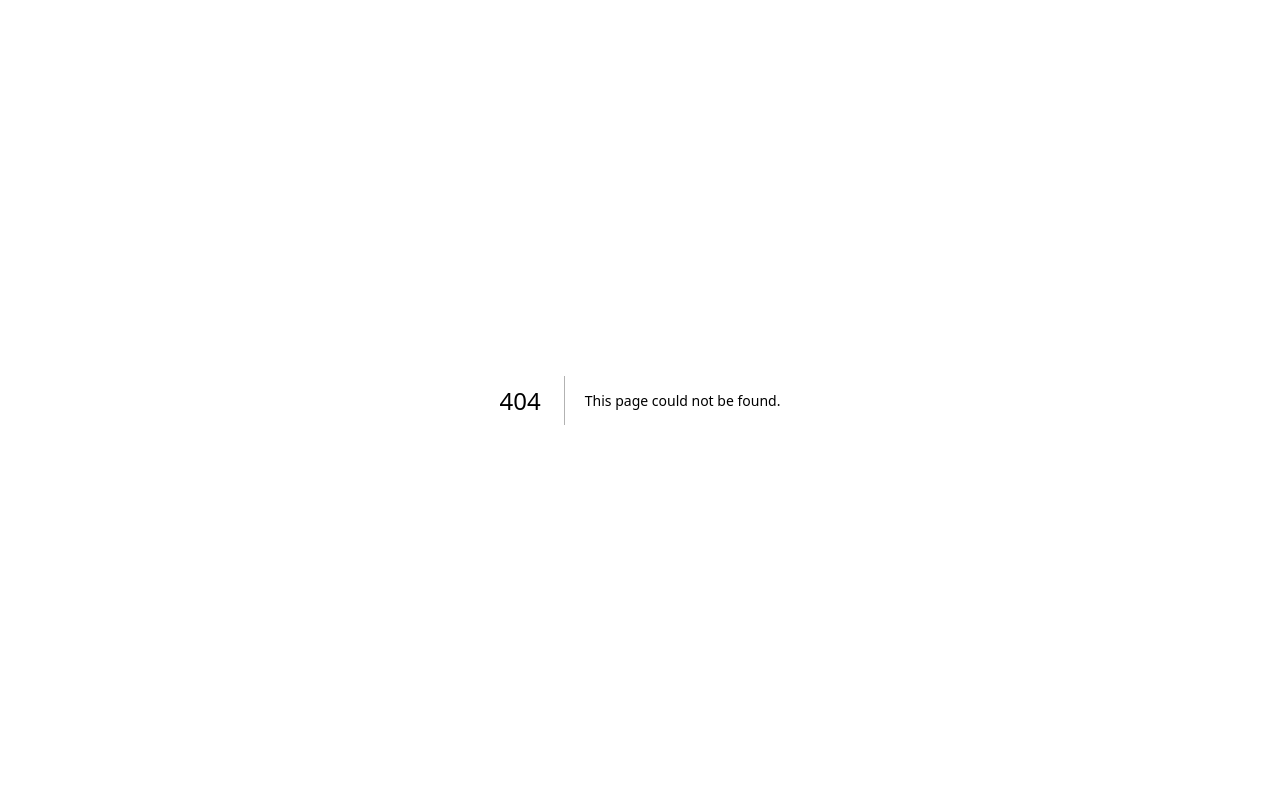
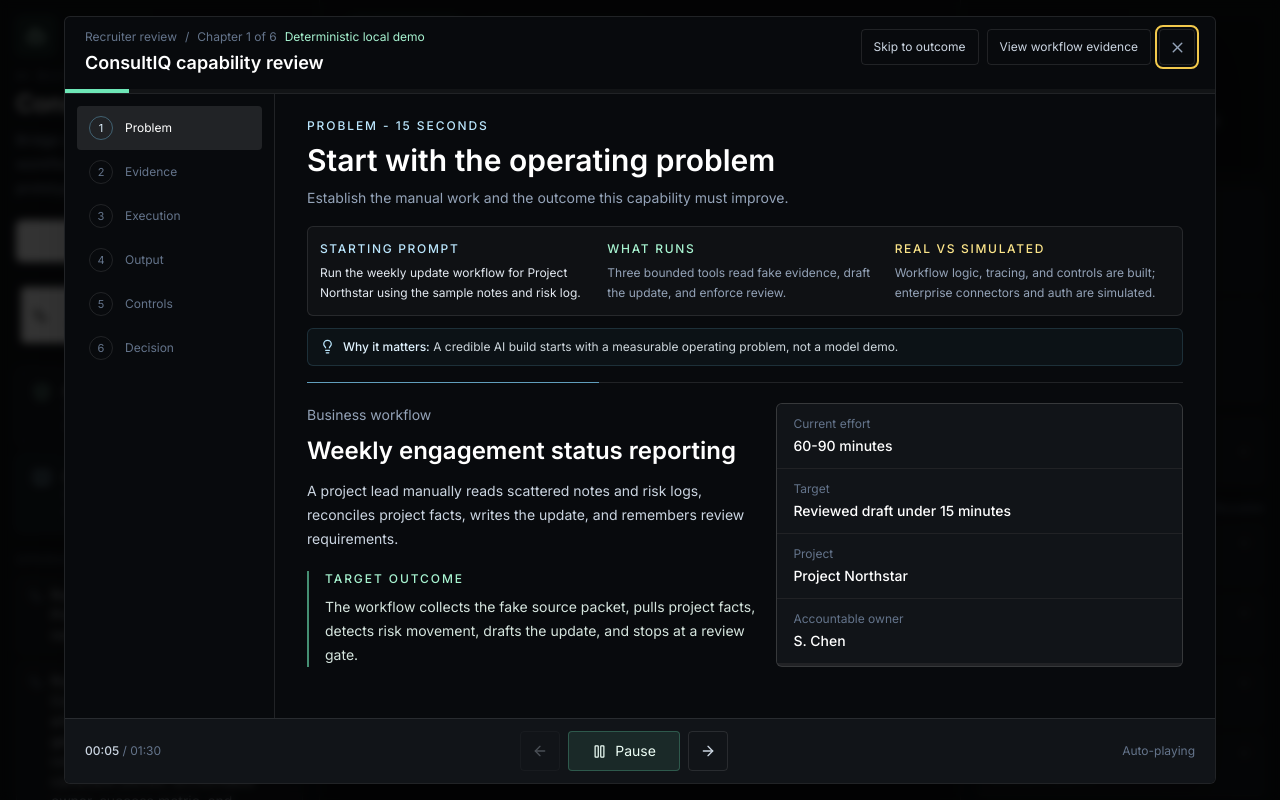
Before and after one commit to SalimFraj/consultiq, a Next.js app: page /review in a window 1280 px wide. Before the commit this address had no page. Built offline with nearby package versions, Linux system fonts and the light colour scheme.

Commit message:
Polish recruiter demo walkthrough

```diff
--- a/app/components/ChatMessage.tsx
+++ b/app/components/ChatMessage.tsx
@@ -2,9 +2,9 @@ import CapabilityCandidatePacket from "./CapabilityCandidatePacket";
 import DocumentPreview from "./DocumentPreview";
 import ToolCallIndicator from "./ToolCallIndicator";
 import WorkflowRunCard, { getWeeklyWorkflowEvent } from "./WorkflowRunCard";
-import type { ReviewerDemoPayload } from "@/lib/reviewerDemo";
+import { REVIEWER_DEMO_PROMPT, type ReviewerDemoPayload } from "@/lib/reviewerDemo";
 import type { AssistantMetadata, ToolEvent } from "@/lib/types";
-import { AlertTriangle, Bot, CheckCircle2, RotateCcw, UserRound } from "lucide-react";
+import { AlertTriangle, Bot, CheckCircle2, GitBranch, RotateCcw, TerminalSquare, UserRound } from "lucide-react";
 
 export type UIMessage = {
   id: string;
@@ -54,7 +54,10 @@ export default function ChatMessage({ message, onReplayReviewer }: ChatMessagePr
   const workflowEvent = isAssistant ? getWeeklyWorkflowEvent(message.toolEvents ?? []) : undefined;
 
   return (
-    <article className={`flex min-w-0 ${isAssistant ? "justify-start" : "justify-end"} ${isAssistant ? "animate-slide-in-left" : "animate-slide-in-right"}`}>
+    <article
+      data-reviewer-evidence={message.guidedReview ? "true" : undefined}
+      className={`flex min-w-0 ${isAssistant ? "justify-start" : "justify-end"} ${isAssistant ? "animate-slide-in-left" : "animate-slide-in-right"}`}
+    >
       <div className={`min-w-0 rounded-md border px-3 py-4 sm:px-4 ${isAssistant ? "w-full max-w-3xl border-white/10 bg-ink-850" : "max-w-[92%] border-slate-500/30 bg-slate-800 sm:max-w-3xl"}`}>
         <div className="mb-3 flex flex-wrap items-center justify-between gap-2">
           <p className="inline-flex items-center gap-2 text-xs font-medium uppercase tracking-[0.18em] text-slate-400">
@@ -72,6 +75,33 @@ export default function ChatMessage({ message, onReplayReviewer }: ChatMessagePr
             </button>
           ) : null}
         </div>
+
+        {message.guidedReview ? (
+          <section className="mb-3 rounded-md border border-sky-300/20 bg-sky-300/[0.05] p-3">
+            <div className="flex flex-wrap items-start justify-between gap-3">
+              <div>
+                <p className="inline-flex items-center gap-2 text-xs font-medium uppercase tracking-[0.18em] text-sky-100">
+                  <TerminalSquare size={14} aria-hidden="true" />
+                  Reviewer Evidence Packet
+                </p>
+                <h3 className="mt-1 text-base font-semibold text-white">The demo starts from a bounded workflow prompt.</h3>
+              </div>
+              <span className="rounded-full border border-emerald-300/20 bg-emerald-300/10 px-2.5 py-1 text-xs text-emerald-100">Local deterministic demo</span>
+            </div>
+            <p className="mt-3 rounded border border-white/10 bg-ink-950/55 px-3 py-2 text-sm leading-6 text-slate-200">
+              {REVIEWER_DEMO_PROMPT}
+            </p>
+            <div className="mt-3 grid gap-2 text-xs leading-5 text-slate-400 sm:grid-cols-3">
+              <p><span className="font-medium text-slate-200">Runs:</span> source retrieval, weekly-update workflow, compliance check.</p>
+              <p><span className="font-medium text-slate-200">Built:</span> tool orchestration, evidence tracing, review gate, local eval signals.</p>
+              <p><span className="font-medium text-slate-200">Simulated:</span> enterprise connectors, auth, durable approval storage.</p>
+            </div>
+            <p className="mt-3 inline-flex items-start gap-2 text-xs leading-5 text-sky-50/85">
+              <GitBranch size={14} className="mt-0.5 shrink-0 text-sky-200" aria-hidden="true" />
+              Hiring signal: full-stack workflow design, deterministic controls, auditability, frontend UX, and production-gap awareness.
+            </p>
+          </section>
+        ) : null}
 
         {message.flags?.humanReviewRequired || message.flags?.complianceWarning || message.flags?.uncertainty ? (
           <div className="mb-3 rounded-md border border-amber-300/25 bg-amber-300/10 px-3 py-2 text-sm text-amber-50">
--- a/app/components/RecruiterReviewInvite.tsx
+++ b/app/components/RecruiterReviewInvite.tsx
@@ -1,16 +1,17 @@
 "use client";
 
 import { useEffect, useRef } from "react";
-import { ArrowRight, Clock3, Eye, GitBranch, ShieldCheck, X } from "lucide-react";
+import { ArrowRight, Clock3, Eye, FastForward, GitBranch, ShieldCheck, TerminalSquare, X } from "lucide-react";
 
 type RecruiterReviewInviteProps = {
   open: boolean;
   onStart: () => void;
+  onSkipToOutcome: () => void;
   onExplore: () => void;
   onClose: () => void;
 };
 
-export default function RecruiterReviewInvite({ open, onStart, onExplore, onClose }: RecruiterReviewInviteProps) {
+export default function RecruiterReviewInvite({ open, onStart, onSkipToOutcome, onExplore, onClose }: RecruiterReviewInviteProps) {
   const closeButtonRef = useRef<HTMLButtonElement>(null);
 
   useEffect(() => {
@@ -36,7 +37,7 @@ export default function RecruiterReviewInvite({ open, onStart, onExplore, onClos
         role="dialog"
         aria-modal="true"
         aria-labelledby="recruiter-review-title"
-        className="w-full max-w-xl overflow-hidden rounded-md border border-sky-300/20 bg-ink-900 shadow-2xl"
+        className="w-full max-w-2xl overflow-hidden rounded-md border border-sky-300/20 bg-ink-900 shadow-2xl"
       >
         <div className="flex items-start justify-between gap-4 border-b border-white/10 px-5 py-4">
           <div>
@@ -61,8 +62,20 @@ export default function RecruiterReviewInvite({ open, onStart, onExplore, onClos
 
         <div className="px-5 py-5">
           <p className="text-sm leading-6 text-slate-300">
-            Follow one real workflow run from scattered project evidence to a governed recommendation. Every claim, tool call, control, and production gap stays inspectable.
+            A local demo workflow turns fake Project Northstar notes and risks into a reviewed weekly update, with source tracing, bounded tools, and a human approval gate.
           </p>
+          <div className="mt-4 rounded-md border border-sky-300/20 bg-sky-300/[0.05] p-3">
+            <p className="inline-flex items-center gap-2 text-xs font-medium uppercase tracking-[0.16em] text-sky-100">
+              <TerminalSquare size={14} aria-hidden="true" />
+              Starting prompt
+            </p>
+            <p className="mt-2 text-sm leading-6 text-slate-200">
+              Run the weekly update workflow for Project Northstar using the sample notes and risk log.
+            </p>
+            <p className="mt-2 text-xs leading-5 text-slate-500">
+              Demo data only. The tool layer, evidence tracing, deterministic policy checks, review gate, and eval signals are implemented; enterprise connectors, auth, and durable approval storage are simulated.
+            </p>
+          </div>
           <div className="mt-5 divide-y divide-white/10 border-y border-white/10">
             {[
               [Eye, "Trace the evidence", "Open generated claims and inspect the exact notes, risks, and decisions behind them."],
@@ -87,6 +100,15 @@ export default function RecruiterReviewInvite({ open, onStart, onExplore, onClos
           <button type="button" onClick={onExplore} className="min-h-11 px-3 text-sm text-slate-400 hover:text-white">
             Explore the workbench
           </button>
+          <div className="flex flex-col gap-2 sm:flex-row">
+            <button
+              type="button"
+              onClick={onSkipToOutcome}
+              className="inline-flex min-h-11 items-center justify-center gap-2 rounded border border-white/15 px-4 text-sm text-slate-200 hover:bg-white/10"
+            >
+              <FastForward size={15} aria-hidden="true" />
+              Skip to outcome
+            </button>
             <button
               type="button"
               onClick={onStart}
@@ -95,6 +117,7 @@ export default function RecruiterReviewInvite({ open, onStart, onExplore, onClos
               Start guided review
               <ArrowRight size={16} aria-hidden="true" />
             </button>
+          </div>
         </footer>
       </section>
     </div>
--- a/app/components/ReviewerWalkthrough.tsx
+++ b/app/components/ReviewerWalkthrough.tsx
@@ -2,6 +2,7 @@
 
 import { useCallback, useEffect, useRef, useState } from "react";
 import {
+  REVIEWER_DEMO_PROMPT,
   createReviewerDecision,
   reviewerTakeaways,
   type ReviewerDecisionRecord,
@@ -26,6 +27,7 @@ type ReviewerWalkthroughProps = {
   loading: boolean;
   demo?: ReviewerDemoPayload;
   error?: string;
+  startAtOutcome?: boolean;
   onClose: () => void;
   onRetry: () => void;
   onOpenEvidence: () => void;
@@ -41,7 +43,7 @@ function readDecisions(runId: string) {
   }
 }
 
-export default function ReviewerWalkthrough({ open, loading, demo, error, onClose, onRetry, onOpenEvidence }: ReviewerWalkthroughProps) {
+export default function ReviewerWalkthrough({ open, loading, demo, error, startAtOutcome = false, onClose, onRetry, onOpenEvidence }: ReviewerWalkthroughProps) {
   const [elapsedSeconds, setElapsedSeconds] = useState(0);
   const [playing, setPlaying] = useState(true);
   const [decisions, setDecisions] = useState<ReviewerDecisionRecord[]>([]);
@@ -52,8 +54,8 @@ export default function ReviewerWalkthrough({ open, loading, demo, error, onClos
 
   useEffect(() => {
     if (!open) return;
-    setElapsedSeconds(0);
-    setPlaying(true);
+    setElapsedSeconds(startAtOutcome ? reviewerElapsedForStage(reviewerStages.length - 1) : 0);
+    setPlaying(!startAtOutcome);
     setDecisions(demo ? readDecisions(demo.runId) : []);
     const previousOverflow = document.body.style.overflow;
     document.body.style.overflow = "hidden";
@@ -61,7 +63,7 @@ export default function ReviewerWalkthrough({ open, loading, demo, error, onClos
     return () => {
       document.body.style.overflow = previousOverflow;
     };
-  }, [demo, open]);
+  }, [demo, open, startAtOutcome]);
 
   useEffect(() => {
     if (!open || loading || !demo || error || !playing || complete) return;
@@ -127,7 +129,7 @@ export default function ReviewerWalkthrough({ open, loading, demo, error, onClos
             <div className="min-w-0">
               <div className="flex flex-wrap items-center gap-2 text-xs text-slate-500">
                 <span>Recruiter review</span><span aria-hidden="true">/</span><span>Chapter {stageIndex + 1} of {reviewerStages.length}</span>
-                {demo ? <span className="text-emerald-200">Structured run</span> : null}
+                {demo ? <span className="text-emerald-200">Deterministic local demo</span> : null}
               </div>
               <h2 id="reviewer-walkthrough-title" className="mt-1 truncate text-base font-semibold text-white sm:text-lg">
                 ConsultIQ capability review
@@ -135,9 +137,14 @@ export default function ReviewerWalkthrough({ open, loading, demo, error, onClos
             </div>
             <div className="flex shrink-0 items-center gap-2">
               {demo ? (
-                <button type="button" onClick={onOpenEvidence} className="hidden min-h-9 items-center rounded border border-white/10 px-3 text-xs text-slate-300 hover:bg-white/10 sm:inline-flex">
-                  Full evidence
-                </button>
+                <>
+                  <button type="button" onClick={() => moveToStage(reviewerStages.length - 1)} className="hidden min-h-9 items-center rounded border border-white/10 px-3 text-xs text-slate-300 hover:bg-white/10 sm:inline-flex">
+                    Skip to outcome
+                  </button>
+                  <button type="button" onClick={onOpenEvidence} className="hidden min-h-9 items-center rounded border border-white/10 px-3 text-xs text-slate-300 hover:bg-white/10 sm:inline-flex">
+                    View workflow evidence
+                  </button>
+                </>
               ) : null}
               <button ref={closeButtonRef} type="button" onClick={onClose} className="flex h-9 w-9 items-center justify-center rounded border border-white/10 text-slate-400 hover:bg-white/10 hover:text-white" aria-label="Close reviewer walkthrough">
                 <X size={17} />
@@ -193,6 +200,22 @@ export default function ReviewerWalkthrough({ open, loading, demo, error, onClos
                     <p className="text-xs font-medium uppercase tracking-[0.16em] text-sky-200">{stage.shortLabel} - {REVIEWER_STAGE_SECONDS} seconds</p>
                     <h3 className="mt-2 text-2xl font-semibold text-white sm:text-3xl">{stage.title}</h3>
                     <p className="mt-2 max-w-3xl text-sm leading-6 text-slate-400">{stage.description}</p>
+                    {stageIndex === 0 ? (
+                      <div className="mt-4 grid gap-3 rounded-md border border-white/10 bg-white/[0.03] p-3 text-xs leading-5 text-slate-400 sm:grid-cols-3">
+                        <div>
+                          <p className="font-medium uppercase tracking-[0.14em] text-sky-200">Starting prompt</p>
+                          <p className="mt-1 text-slate-200">{REVIEWER_DEMO_PROMPT}</p>
+                        </div>
+                        <div>
+                          <p className="font-medium uppercase tracking-[0.14em] text-emerald-200">What runs</p>
+                          <p className="mt-1">Three bounded tools read fake evidence, draft the update, and enforce review.</p>
+                        </div>
+                        <div>
+                          <p className="font-medium uppercase tracking-[0.14em] text-amber-200">Real vs simulated</p>
+                          <p className="mt-1">Workflow logic, tracing, and controls are built; enterprise connectors and auth are simulated.</p>
+                        </div>
+                      </div>
+                    ) : null}
                     <div className="mt-3 flex gap-2 rounded-md border border-sky-300/15 bg-sky-300/[0.04] px-3 py-2">
                       <Lightbulb size={15} className="mt-0.5 shrink-0 text-sky-200" aria-hidden="true" />
                       <p className="text-xs leading-5 text-sky-50/85"><span className="font-medium text-sky-100">Why it matters:</span> {reviewerTakeaways[stageIndex]}</p>
@@ -217,7 +240,10 @@ export default function ReviewerWalkthrough({ open, loading, demo, error, onClos
                   </button>
                   <button type="button" onClick={() => moveToStage(stageIndex + 1)} disabled={stageIndex === reviewerStages.length - 1} className="flex h-10 w-10 items-center justify-center rounded border border-white/10 text-slate-300 hover:bg-white/10 disabled:cursor-not-allowed disabled:opacity-30" aria-label="Next chapter"><ArrowRight size={16} /></button>
                 </div>
-                <button type="button" onClick={onOpenEvidence} className="inline-flex min-h-10 items-center rounded border border-white/10 px-3 text-xs text-slate-300 hover:bg-white/10 sm:hidden">Evidence</button>
+                <div className="flex gap-2">
+                  <button type="button" onClick={() => moveToStage(reviewerStages.length - 1)} className="inline-flex min-h-10 items-center rounded border border-white/10 px-3 text-xs text-slate-300 hover:bg-white/10 sm:hidden">Outcome</button>
+                  <button type="button" onClick={onOpenEvidence} className="inline-flex min-h-10 items-center rounded border border-white/10 px-3 text-xs text-slate-300 hover:bg-white/10 sm:hidden">Evidence</button>
+                </div>
                 <div className="hidden w-24 text-right text-xs text-slate-500 sm:block">{playing && !complete ? "Auto-playing" : complete ? "Complete" : "Paused"}</div>
               </div>
             </footer>
--- a/app/lib/reviewerDemo.ts
+++ b/app/lib/reviewerDemo.ts
@@ -22,6 +22,8 @@ export type ReviewerDemoResponse = {
   flags: { uncertainty: boolean; complianceWarning: boolean; humanReviewRequired: boolean };
   review: ReviewerDemoPayload;
 };
+
+export const REVIEWER_DEMO_PROMPT = "Run the weekly update workflow for Project Northstar using the sample notes and risk log.";
 
 export const reviewerTakeaways = [
   "A credible AI build starts with a measurable operating problem, not a model demo.",
@@ -73,7 +75,7 @@ export function createReviewerDecision(runId: string, decision: ReviewerDecision
 }
 
 export function createReviewerDemo(): ReviewerDemoResponse {
-  const prompt = "Run the weekly update workflow for Project Northstar using the sample notes and risk log.";
+  const prompt = REVIEWER_DEMO_PROMPT;
   const plan = createDeterministicToolPlan(prompt, "workflow");
   const walkthrough = buildReviewerWalkthrough(plan.toolEvents);
   if (!walkthrough) throw new Error("The reviewer demo could not assemble structured workflow evidence.");
@@ -111,7 +113,7 @@ export function createReviewerDemo(): ReviewerDemoResponse {
   };
 
   return {
-    message: "# Guided Reviewer Demo\n\nThe structured reviewer path executed the Northstar workflow and produced traceable evidence, a governed draft, and a conditional internal-MVP recommendation.",
+    message: "# Reviewer Evidence Packet\n\nStarting prompt: Run the weekly update workflow for Project Northstar using the sample notes and risk log.\n\nThe local deterministic workflow executed the Northstar source packet, produced traceable evidence, generated a governed draft, and stopped at a human review gate.",
     toolEvents: plan.toolEvents,
     metadata: {
       model: "reviewer-demo: deterministic workflow",
--- a/app/page.tsx
+++ b/app/page.tsx
@@ -73,6 +73,7 @@ export default function Home() {
     loading: boolean;
     demo?: ReviewerDemoPayload;
     error?: string;
+    startAtOutcome?: boolean;
   }>({ open: false, loading: false });
   const [composerFocusToken, setComposerFocusToken] = useState(0);
   const scrollAreaRef = useRef<HTMLDivElement | null>(null);
@@ -80,7 +81,7 @@ export default function Home() {
   const hasHydratedRef = useRef(false);
   const shouldAutoScrollRef = useRef(false);
   const recruiterEntryHandledRef = useRef(false);
-  const runReviewerDemoRef = useRef<() => Promise<void>>(async () => {});
+  const runReviewerDemoRef = useRef<(options?: { startAtOutcome?: boolean }) => Promise<void>>(async () => {});
 
   useEffect(() => {
     const stored = window.localStorage.getItem(STORAGE_KEY);
@@ -239,13 +240,14 @@ export default function Home() {
     }
   };
 
-  const runReviewerDemo = async () => {
+  const runReviewerDemo = async (options: { startAtOutcome?: boolean } = {}) => {
     if (loading || !activeConversation) return;
+    const startAtOutcome = options.startAtOutcome ?? false;
     const userMessage: UIMessage = { id: newId("msg"), role: "user", content: "Run the structured 90-second recruiter review for ConsultIQ." };
 
     window.sessionStorage.setItem("consultiq.recruiter-invite.v1", "seen");
     setRecruiterInviteOpen(false);
-    setReviewerWalkthrough({ open: true, loading: true });
+    setReviewerWalkthrough({ open: true, loading: true, startAtOutcome });
     updateActiveConversation((conversation) => ({
       ...conversation,
       title: conversation.messages.length === 0 ? "90-second recruiter review" : conversation.title,
@@ -275,10 +277,10 @@ export default function Home() {
         reviewerDemo: data.review
       };
       updateActiveConversation((conversation) => ({ ...conversation, messages: [...conversation.messages, assistantMessage], updatedAt: new Date().toISOString() }));
-      setReviewerWalkthrough({ open: true, loading: false, demo: data.review });
+      setReviewerWalkthrough({ open: true, loading: false, demo: data.review, startAtOutcome });
     } catch (error) {
       const message = error instanceof Error ? error.message : "Unknown error";
-      setReviewerWalkthrough({ open: true, loading: false, error: message });
+      setReviewerWalkthrough({ open: true, loading: false, error: message, startAtOutcome: false });
     } finally {
       setLoading(false);
     }
@@ -291,7 +293,7 @@ export default function Home() {
   useEffect(() => {
     if (!activeConversation || recruiterEntryHandledRef.current) return;
     recruiterEntryHandledRef.current = true;
-    const directReview = new URLSearchParams(window.location.search).get("review") === "1";
+    const directReview = window.location.pathname === "/review" || new URLSearchParams(window.location.search).get("review") === "1";
     if (directReview) {
       void runReviewerDemoRef.current();
       return;
@@ -308,6 +310,7 @@ export default function Home() {
       <RecruiterReviewInvite
         open={recruiterInviteOpen}
         onStart={() => void runReviewerDemo()}
+        onSkipToOutcome={() => void runReviewerDemo({ startAtOutcome: true })}
         onExplore={() => {
           window.sessionStorage.setItem("consultiq.recruiter-invite.v1", "seen");
           setRecruiterInviteOpen(false);
@@ -322,11 +325,16 @@ export default function Home() {
         loading={reviewerWalkthrough.loading}
         demo={reviewerWalkthrough.demo}
         error={reviewerWalkthrough.error}
+        startAtOutcome={reviewerWalkthrough.startAtOutcome}
         onClose={() => setReviewerWalkthrough((current) => ({ ...current, open: false }))}
         onRetry={() => void runReviewerDemo()}
         onOpenEvidence={() => {
           setReviewerWalkthrough((current) => ({ ...current, open: false }));
-          requestAnimationFrame(() => bottomRef.current?.scrollIntoView({ behavior: "smooth" }));
+          requestAnimationFrame(() => {
+            const evidenceCards = document.querySelectorAll('[data-reviewer-evidence="true"]');
+            const latestEvidence = evidenceCards[evidenceCards.length - 1];
+            latestEvidence?.scrollIntoView({ behavior: "smooth", block: "start" });
+          });
         }}
       />
       <div className="flex min-h-[100dvh] flex-col lg:h-screen lg:min-h-0 lg:overflow-hidden lg:flex-row">
--- /dev/null
+++ b/app/review/page.tsx
@@ -0,0 +1,3 @@
+import Home from "../page";
+
+export default Home;
```
Also changed, not shown: scripts/browser-smoke.mjs (+23 -6 lines). Lines whose indentation alone changed are shown as unchanged.
